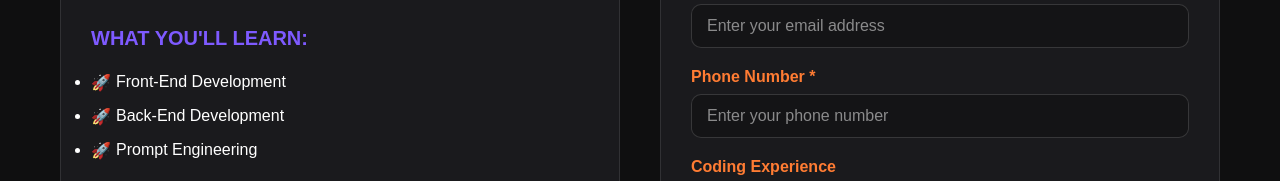
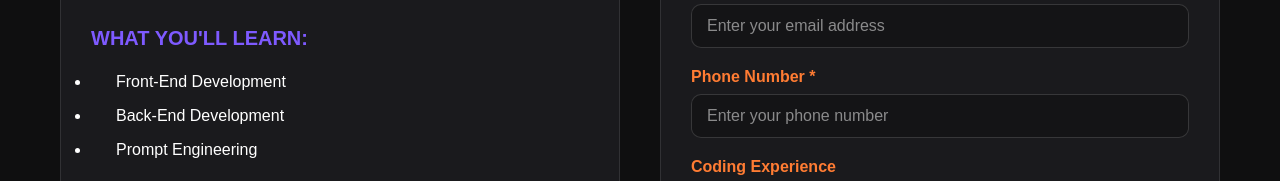
Before and after one commit to TechyRex/techyii.github.io, a plain HTML site: page register.html in a window 1280 px wide. Shown: the part 379-560 px from the top of the page. Drawn offline with Linux system fonts and the light colour scheme.

Commit message:
Update register.html

```diff
--- a/register.html
+++ b/register.html
@@ -107,7 +107,7 @@ body {
 }
 
 .learning-items li::before {
-    content: "🚀";
+
     position: absolute;
     left: 0;
 }
```
